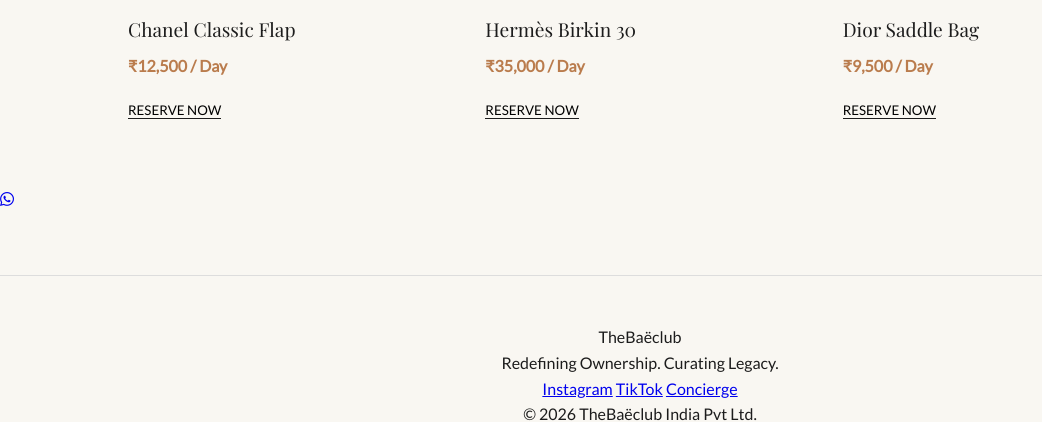
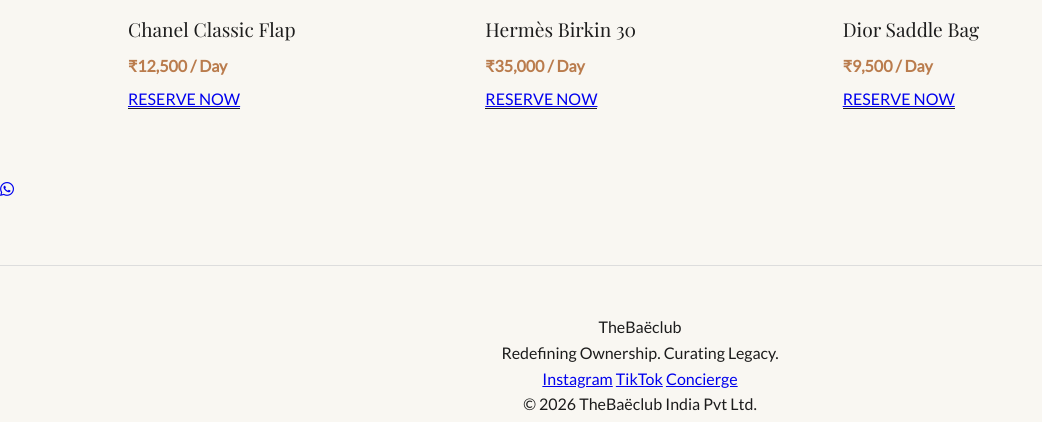
Before and after one commit to vbdevil98/baeclub_test, a Flask app: page /rent in a window 1280 px wide. Shown: the part 717-1139 px from the top of the page, without its empty margins (0-1042 px from the left). Run offline with Flask 3, Linux system fonts and the light colour scheme; some web fonts are replaced.

Commit message:
Update rent.html

```diff
--- a/templates/rent.html
+++ b/templates/rent.html
@@ -7,12 +7,14 @@
     {% for item in items %}
     <div class="product-card fade-in">
         <div class="image-wrapper">
-            <img src="{{ item.image }}" alt="{{ item.name }}">
+            <a href="{{ url_for('product_detail', type='rent', id=item.id) }}">
+                <img src="{{ item.image }}" alt="{{ item.name }}">
+            </a>
         </div>
         <div class="product-info">
             <h3>{{ item.name }}</h3>
             <p>₹{{ item.price }} / Day</p>
-            <button class="btn-text">Reserve Now</button>
+            <a href="{{ url_for('product_detail', type='rent', id=item.id) }}" class="btn-text">Reserve Now</a>
         </div>
     </div>
     {% endfor %}
```
